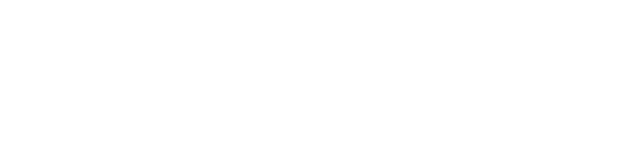
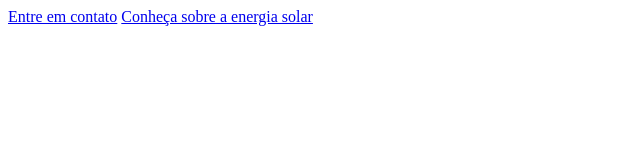
Before and after one commit to Iurygon/Solarium, a plain HTML site: page index.html in a window 1280 px wide. Shown: the whole page, without its empty margins (0-640 px from the left). Drawn offline with Linux system fonts and the light colour scheme.

Commit message:
Add files via upload

```diff
--- a/index.html
+++ b/index.html
@@ -13,7 +13,12 @@
 
 <body>
 
+    <header class="header">
 
+        <a href="#" class="header__link">Entre em contato</a>
+        <a href="#" class="header__link">Conheça sobre a energia solar</a>
+
+    </header>
 
 </body>
 
```
